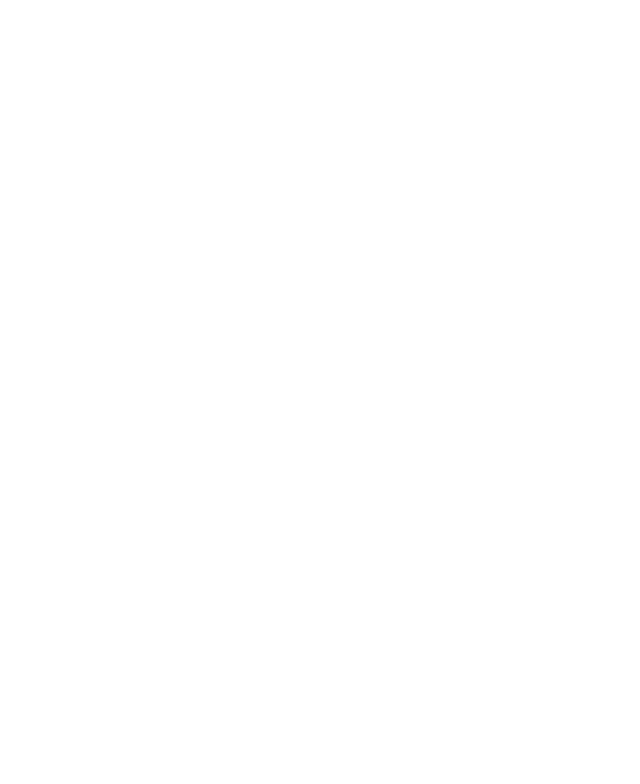
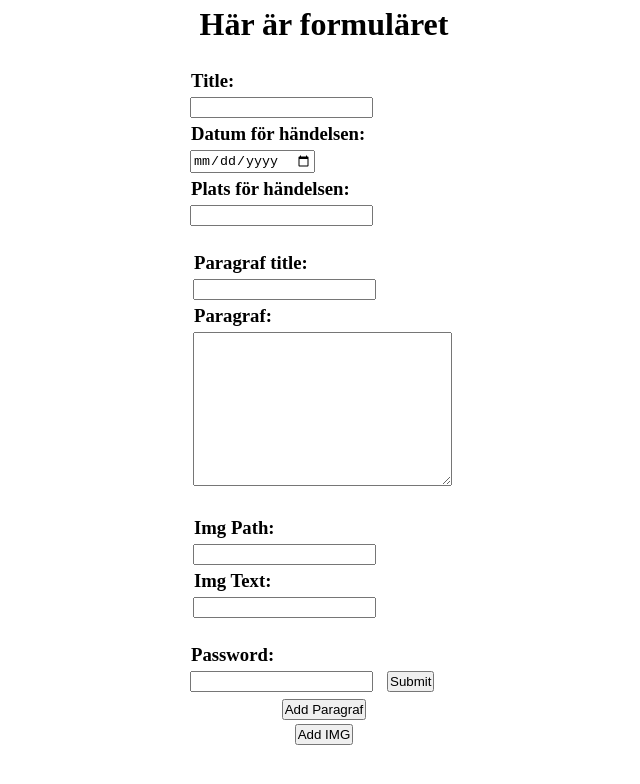
Before and after one commit to MathiasEAhlander/japan-blogg, a website: page frontend/form.html in a window 1280 px wide. Shown: the whole page, without its empty margins (316-956 px from the left). Drawn offline with Linux system fonts and the light colour scheme.

Commit message:
Add form html

```diff
--- a/frontend/form.html
+++ b/frontend/form.html
@@ -4,7 +4,73 @@
     <meta charset="UTF-8" />
     <meta http-equiv="X-UA-Compatible" content="IE=edge" />
     <meta name="viewport" content="width=device-width, initial-scale=1.0" />
+    <script src="script.js"></script>
+
     <title>Japan Blogg Formulär</title>
   </head>
-	<body></body>
+  <body>
+    <h1>Här är formuläret</h1>
+    <form id="form">
+      <label for="blog-name">
+        <h3>Title:</h3>
+        <input type="text" class="blog-name" />
+      </label>
+
+      <label for="date-input">
+        <h3>Datum för händelsen:</h3>
+        <input type="date" />
+      </label>
+
+      <label for="location-input">
+        <h3>Plats för händelsen:</h3>
+        <input type="text" />
+      </label>
+
+      <div class="paragraf-container">
+        <label for="paragraf-title">
+          <h3>Paragraf title:</h3>
+          <input type="text" class="paragraf-title" />
+        </label>
+        <label for="paragraf-text">
+          <h3>Paragraf:</h3>
+          <textarea class="paragraf-text" cols="30" rows="10"></textarea>
+        </label>
+      </div>
+
+      <div class="img-container">
+        <label for="img-src">
+          <h3>Img Path:</h3>
+          <input type="text" class="img-src" />
+        </label>
+
+        <label for="img-text">
+          <h3>Img Text:</h3>
+          <input type="text" class="img-text" />
+        </label>
+      </div>
+
+      <label for="password-input" id="password-container"
+        ><h3>Password:</h3>
+        <input type="password" id="password-input" />
+      </label>
+
+      <label for="submit">
+        <button type="submit-button" class="submit-button">Submit</button>
+      </label>
+    </form>
+
+    <button onclick="addParagraf()">Add Paragraf</button>
+    <button onclick="addIMG()">Add IMG</button>
+  </body>
+  <style>
+    * * {
+      margin: 2px;
+      padding: 1px;
+    }
+    body {
+      display: flex;
+      flex-direction: column;
+      align-items: center;
+    }
+  </style>
 </html>
--- /dev/null
+++ b/frontend/script.js
@@ -0,0 +1,70 @@
+function addParagraf() {
+  let div = document.createElement("div");
+  div.setAttribute("class", "paragraf-container");
+
+  let nodeTitle = document.createElement("label");
+  nodeTitle.setAttribute("for", "paragraf-title");
+
+  let titleText = document.createElement("h3");
+  titleText.append("Paragraf title:");
+
+  let titleInput = document.createElement("input");
+  titleInput.setAttribute("type", "text");
+  titleInput.setAttribute("class", "paragraf-title");
+
+  nodeTitle.appendChild(titleText);
+  nodeTitle.appendChild(titleInput);
+  div.appendChild(nodeTitle);
+
+  let nodeParagraf = document.createElement("label");
+  nodeParagraf.setAttribute("for", "paragraf-text");
+
+  let text = document.createElement("h3");
+  text.append("Paragraf:");
+  let input = document.createElement("textarea");
+  input.setAttribute("for", "paragraf-text");
+  input.setAttribute("cols", "30");
+  input.setAttribute("rows", "10");
+
+  nodeParagraf.appendChild(text);
+  nodeParagraf.appendChild(input);
+
+  div.appendChild(nodeParagraf);
+
+  document.getElementById("password-container").before(div);
+}
+function addIMG() {
+  let div = document.createElement("div");
+  div.setAttribute("class", "img-container");
+
+  let nodeSrc = document.createElement("label");
+  nodeSrc.setAttribute("for", "img-src");
+
+  let text = document.createElement("h3");
+  text.append("Img Path:");
+
+  nodeSrc.appendChild(text);
+
+  let imgSrc = document.createElement("input");
+  imgSrc.setAttribute("input", "text");
+  imgSrc.setAttribute("class", "img-src");
+
+  nodeSrc.appendChild(imgSrc);
+  div.appendChild(nodeSrc);
+
+  let nodeText = document.createElement("label");
+
+  let imgText = document.createElement("h3");
+  imgText.append("Img Text:");
+
+  nodeText.appendChild(imgText);
+
+  let imgInput = document.createElement("input");
+  imgInput.setAttribute("input", "text");
+  imgInput.setAttribute("class", "img-input");
+
+  nodeText.appendChild(imgInput);
+  div.appendChild(nodeText);
+
+  document.getElementById("password-container").before(div);
+}
```
Lines whose indentation alone changed are shown as unchanged.
